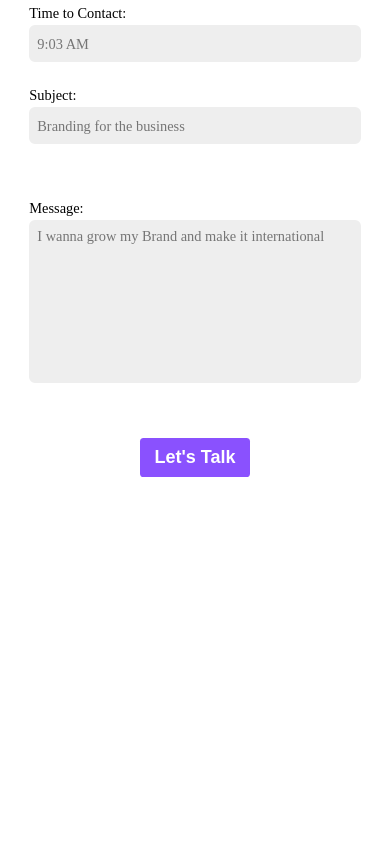
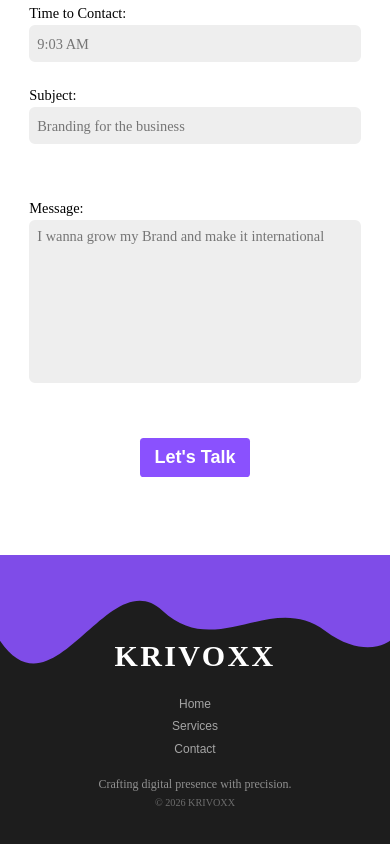
Before and after one commit to Bhavya-is-great/krivoxx, a Next.js app: page / in a window 390 px wide. Shown: the part 4653-5497 px from the top of the page. Before the commit the page ends 5136 px from the top, so only its background shows below. Built offline with nearby package versions, Linux system fonts and the light colour scheme; a web font is replaced by a local one.

Commit message:
Footer made

```diff
--- a/app/page.jsx
+++ b/app/page.jsx
@@ -1,3 +1,4 @@
+import Footer from '@/components/globals/Footer'
 import Navbar from '@/components/globals/Navbar'
 import AboutStory from '@/components/home/About'
 import Contact from '@/components/home/Contact'
@@ -15,6 +16,7 @@ const page = () => {
       <Industries />
       <AboutStory />
       <Contact />
+      <Footer />
     </div>
   )
 }
--- a/components/globals/Footer.jsx
+++ b/components/globals/Footer.jsx
@@ -1,44 +1,62 @@
 "use client";
-import React, { useEffect, useRef } from "react";
-import styles from "@/css/components/global/Footer.module.css";
+import React, { useRef } from "react";
+import styles from "@/css/components/globals/Footer.module.css";
 import gsap from "gsap";
+import { useGSAP } from "@gsap/react";
 
 const Footer = () => {
-    const shapeRef = useRef(null);
+    const waveRef = useRef(null);
+    const logoRef = useRef(null);
+    const footerRef = useRef(null);
 
-    useEffect(() => {
-        gsap.to(shapeRef.current, {
-            y: 18,
-            duration: 3,
+    useGSAP(() => {
+        gsap.fromTo(
+            logoRef.current,
+            { opacity: 0, y: 50 },
+            { opacity: 1, y: 0, duration: 1.2, ease: "power3.out" }
+        );
+
+        gsap.to(waveRef.current, {
+            y: -35,
+            duration: 6,
             repeat: -1,
             yoyo: true,
             ease: "sine.inOut",
         });
-    }, []);
+    }, { scope: footerRef });
+
+    const scrollToSection = (id) => {
+        const el = document.querySelector(id);
+        if (!el) return;
+
+        el.scrollIntoView({ behavior: "smooth" });
+    };
 
     return (
-        <footer className={styles.footer}>
+        <footer ref={footerRef} className={styles.footer}>
             <div className={styles.svgWrap}>
                 <svg
-                    ref={shapeRef}
-                    viewBox="0 0 1440 160"
+                    viewBox="0 0 1440 260"
                     preserveAspectRatio="none"
                     className={styles.svg}
                 >
                     <path
-                        d="M0,60 C180,120 360,0 540,40 C720,80 900,20 1080,50 C1260,80 1380,40 1440,60 L1440,0 L0,0 Z"
+                        ref={waveRef}
+                        d="M0,120 C200,200 400,40 600,90 C800,140 1000,70 1200,110 C1350,140 1440,120 1440,120 L1440,0 L0,0 Z"
                         className={styles.shape}
                     />
                 </svg>
             </div>
 
             <div className={styles.content}>
-                <h2 className={styles.logo}>KRIVOXX</h2>
+                <h1 ref={logoRef} className={styles.massiveLogo}>
+                    KRIVOXX
+                </h1>
 
                 <div className={styles.links}>
-                    <a href="#home">Home</a>
-                    <a href="#services">Services</a>
-                    <a href="#contact">Contact</a>
+                    <button onClick={() => scrollToSection("#home")}>Home</button>
+                    <button onClick={() => scrollToSection("#services")}>Services</button>
+                    <button onClick={() => scrollToSection("#contact")}>Contact</button>
                 </div>
 
                 <p className={styles.copy}>
@@ -46,7 +64,7 @@ const Footer = () => {
                 </p>
 
                 <span className={styles.rights}>
-                    © {new Date().getFullYear()} KRIVOXX. All rights reserved.
+                    © {new Date().getFullYear()} KRIVOXX
                 </span>
             </div>
         </footer>
--- a/css/components/globals/Footer.module.css
+++ b/css/components/globals/Footer.module.css
@@ -4,7 +4,6 @@
     background: var(--dark-color);
     color: var(--secondary-color);
     overflow: hidden;
-    border-top: 1px solid rgba(255, 255, 255, 0.05);
 }
 
 .svgWrap {
@@ -15,7 +14,7 @@
 
 .svg {
     width: 100%;
-    height: 160px;
+    height: 260px;
 }
 
 .shape {
@@ -26,100 +25,58 @@
 .content {
     position: relative;
     padding: 7rem 1.5rem 3.5rem;
-    max-width: 1200px;
-    margin: 0 auto;
     text-align: center;
 }
 
-.logo {
-    font-size: 2.4rem;
-    letter-spacing: 0.25rem;
-    font-weight: 600;
-    margin-bottom: 1.8rem;
+.massiveLogo {
+    font-size: 7rem;
+    letter-spacing: 0.5rem;
+    font-weight: 700;
+    margin-bottom: 2rem;
 }
 
 .links {
     display: flex;
     justify-content: center;
-    gap: 2.8rem;
+    gap: 2.2rem;
     margin-bottom: 1.8rem;
 }
 
-.links a {
-    font-size: 0.95rem;
+.links button {
+    background: none;
+    border: none;
+    color: var(--secondary-color);
+    font-size: 1rem;
     opacity: 0.6;
+    cursor: pointer;
     transition: 0.25s ease;
 }
 
-.links a:hover {
+.links button:hover {
     opacity: 1;
     color: var(--primary-color);
 }
 
 .copy {
-    font-size: 0.9rem;
+    font-size: 1rem;
     opacity: 0.5;
-    margin-bottom: 1.4rem;
 }
 
 .rights {
-    font-size: 0.8rem;
+    font-size: 0.85rem;
     opacity: 0.35;
 }
 
-/* ---------- TABLET ---------- */
+/* Mobile */
 
-@media (max-width: 992px) {
-    .content {
-        padding: 6rem 1.2rem 3rem;
-    }
-
-    .logo {
-        font-size: 2rem;
+@media (max-width: 600px) {
+    .massiveLogo {
+        font-size: 2.5rem;
         letter-spacing: 0.2rem;
     }
 
     .links {
-        gap: 2rem;
-    }
-
-    .links a {
-        font-size: 0.9rem;
+        flex-direction: column;
+        gap: 0.7rem;
     }
 }
-
-/* ---------- MOBILE ---------- */
-
-@media (max-width: 600px) {
-    .svg {
-        height: 120px;
-    }
-
-    .content {
-        padding: 5rem 1rem 2.5rem;
-    }
-
-    .logo {
-        font-size: 1.6rem;
-        letter-spacing: 0.15rem;
-        margin-bottom: 1.4rem;
-    }
-
-    .links {
-        flex-direction: column;
-        gap: 0.9rem;
-        margin-bottom: 1.5rem;
-    }
-
-    .links a {
-        font-size: 0.9rem;
-    }
-
-    .copy {
-        font-size: 0.85rem;
-    }
-
-    .rights {
-        font-size: 0.75rem;
-    }
-}
```
